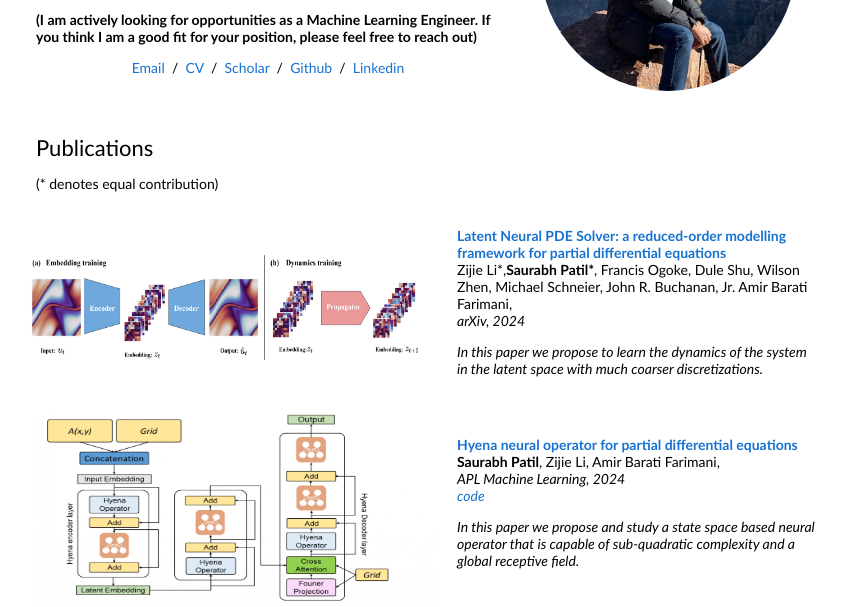
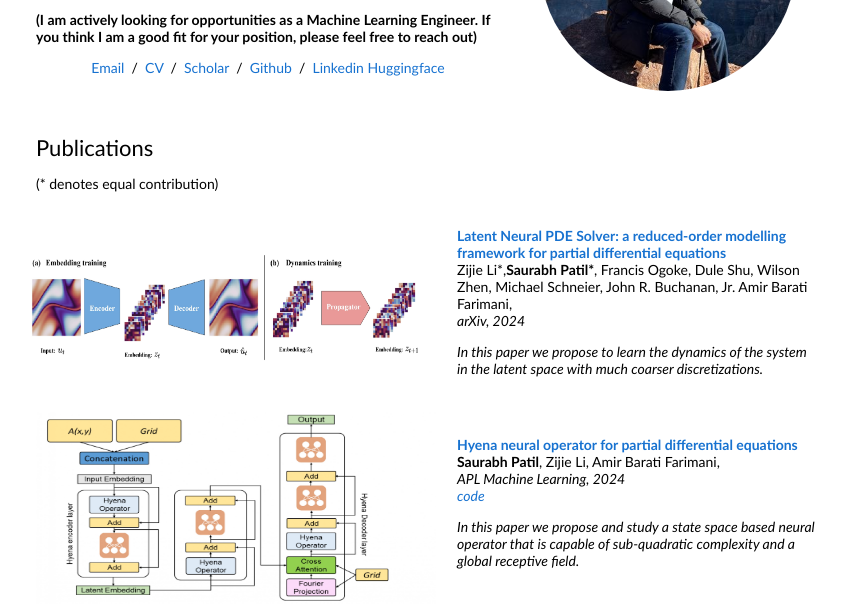
Before and after one commit to Saupatil07/saupatil07.github.io, a plain HTML site: page index.html in a window 1280 px wide. Shown: the part 193-800 px from the top of the page, without its empty margins (224-1070 px from the left). Drawn offline with Linux system fonts and the light colour scheme.

Commit message:
include hf

```diff
--- a/index.html
+++ b/index.html
@@ -34,6 +34,7 @@
                   <a href="https://scholar.google.com/citations?user=cfGynhcAAAAJ&hl=en">Scholar</a> &nbsp;/&nbsp;
                   <a href="https://github.com/Saupatil07">Github</a>  &nbsp;/&nbsp;
                   <a href="https://www.linkedin.com/in/saurabhpatil31/">Linkedin</a>
+                  <a href="https://huggingface.co/Ellight">Huggingface</a>
 
                 </p>
               </td>
```
